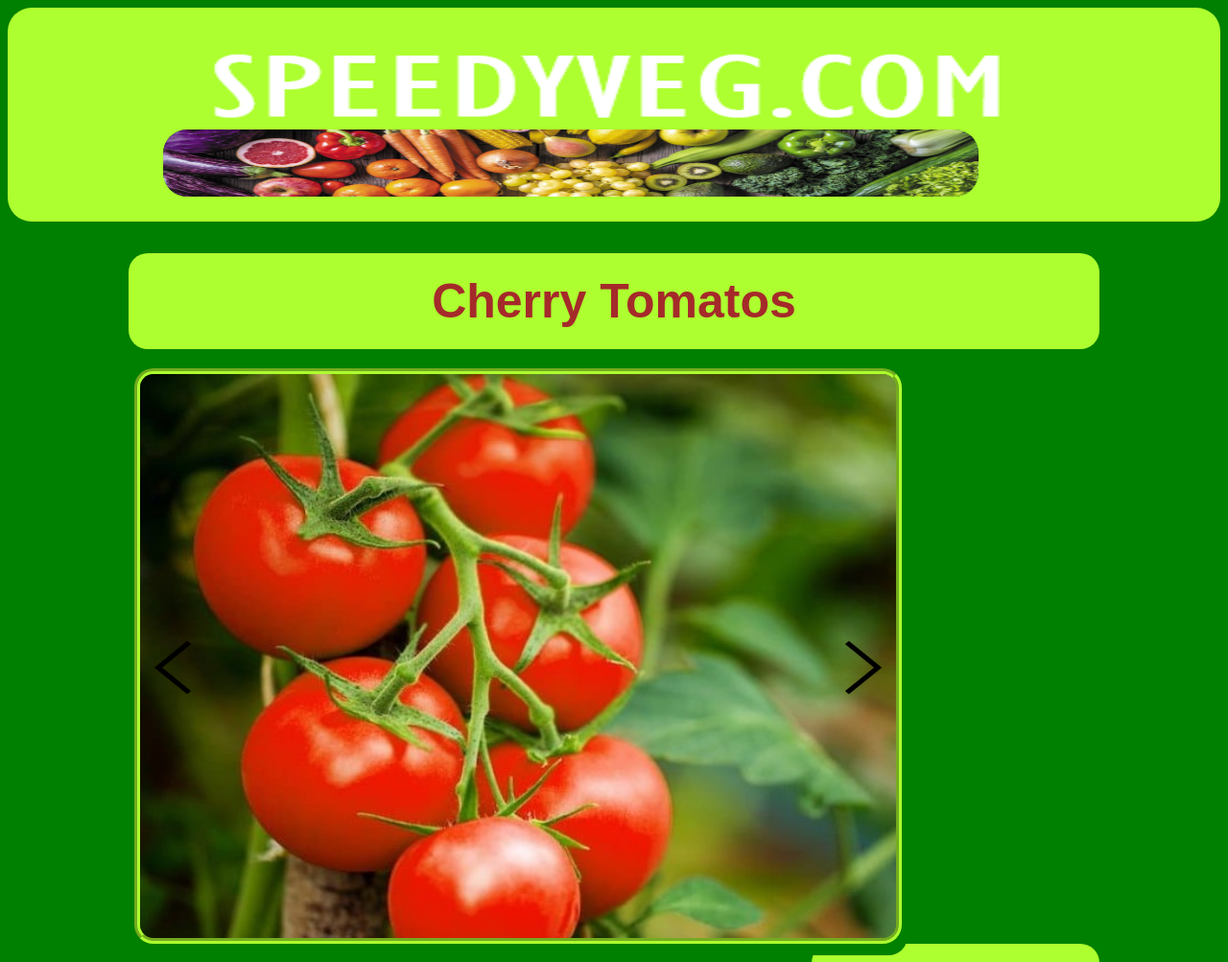
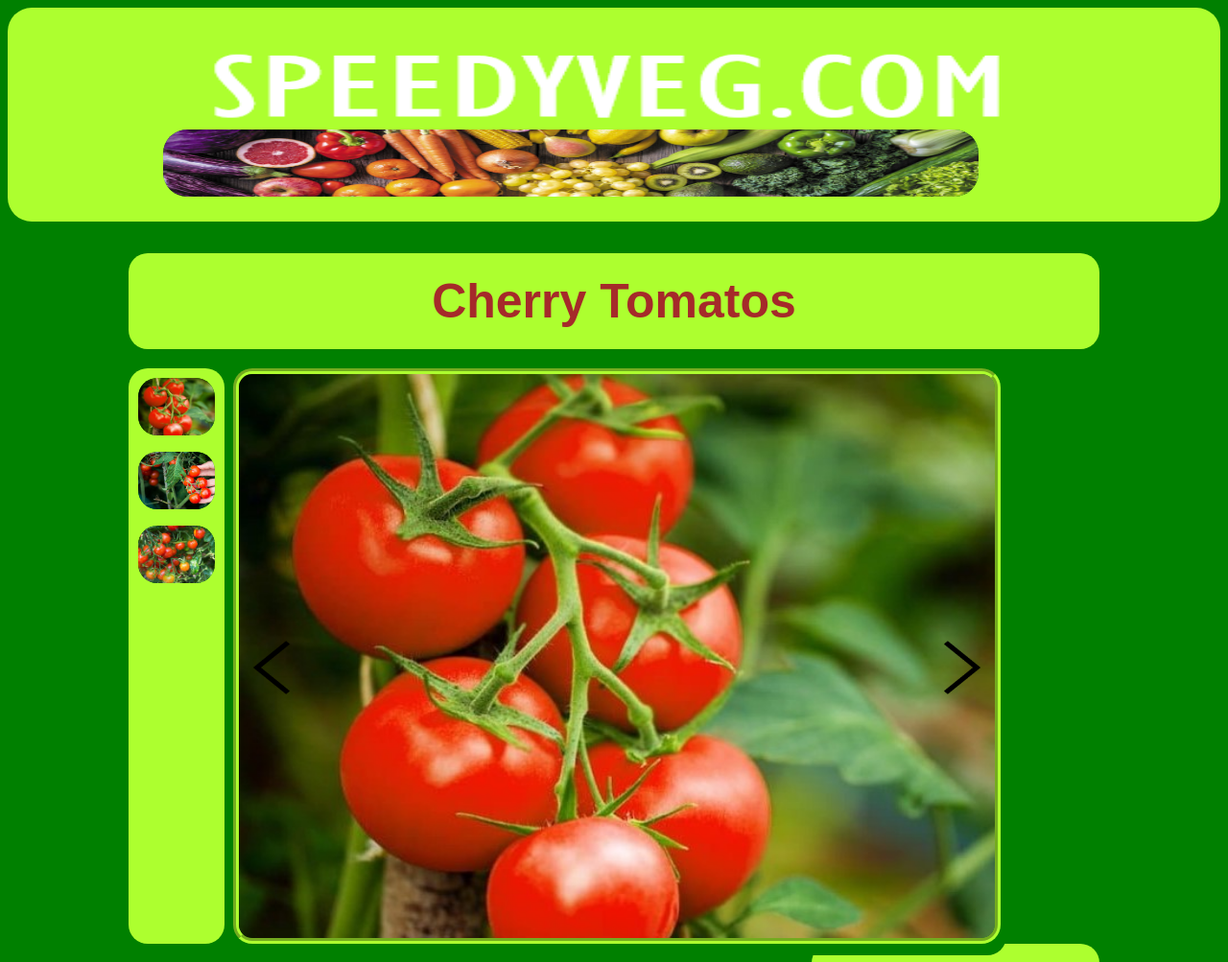
Before and after one commit to Pero0123/Web-Technology-Project, a plain HTML site: page tomato.html in a window 1280 px wide. Shown: the top 1003 px of the page at 96% size. Drawn offline with Linux system fonts and the light colour scheme.

Commit message:
added section for previewing the product images on tomato site

```diff
--- a/tomato.css
+++ b/tomato.css
@@ -76,6 +76,27 @@ p{
     background-color:greenyellow;
     line-height: 100px;
     text-align: center;
+}
+
+#image-preview{
+    height: 600px;
+    width: 100px;
+    border-radius: 20px;
+    background-color: greenyellow;
+    float: left;
+    margin-right: 3px;
+}
+
+
+.preview-image{
+    width: 80px;
+    height: 60px;
+    border-radius: 20px;
+    margin-left: 10px;
+    margin-top: 10px;
+    border-color:brown;
+    border-width: 0px;
+    border-style: groove;
 }
 
 #cart{
--- a/tomato.html
+++ b/tomato.html
@@ -22,6 +22,13 @@
 
     <div id="product-title"><h1>Cherry Tomatos</h1></div>
 
+    <div id="image-preview">
+        <img id="img1" class="preview-image" src="tomato images/tomato on vine.jpg" alt="">
+        <img id="img2" class="preview-image" src="tomato images/tomato on vine 2.jpg" alt="">
+        <img id="img3" class="preview-image" src="tomato images/Cherry Tomatoes.jpg" alt="">
+
+    </div>
+
     <div id="wrapper">
         <span id="tomato" style="border-color: transparent;"></span>
         <img id="arrow-next" onclick="nextImage()" src="tomato images\arrow next.png" alt="">
--- a/tomato.js
+++ b/tomato.js
@@ -9,6 +9,10 @@ document.getElementById("tomato").innerHTML=imagestr[counter];
 
 function nextImage()
 {
+    document.getElementById("img1").style.borderWidth="0px";
+    document.getElementById("img2").style.borderWidth="0px";
+    document.getElementById("img3").style.borderWidth="0px";
+
     if (counter<2)
     {
         counter++;
@@ -18,10 +22,16 @@ function nextImage()
         counter=0;
     }
     document.getElementById("tomato").innerHTML=imagestr[counter];
+
+    document.getElementById("img"+(counter+1)).style.borderWidth="5px";
 }
 
 function prevImage()
 {
+    document.getElementById("img1").style.borderWidth="0px";
+    document.getElementById("img2").style.borderWidth="0px";
+    document.getElementById("img3").style.borderWidth="0px";
+
     if (counter>0)
     {
         counter--;
@@ -31,4 +41,6 @@ function prevImage()
         counter=2;
     }
     document.getElementById("tomato").innerHTML=imagestr[counter];
+
+    document.getElementById("img"+(counter+1)).style.borderWidth="5px";
 }
```
